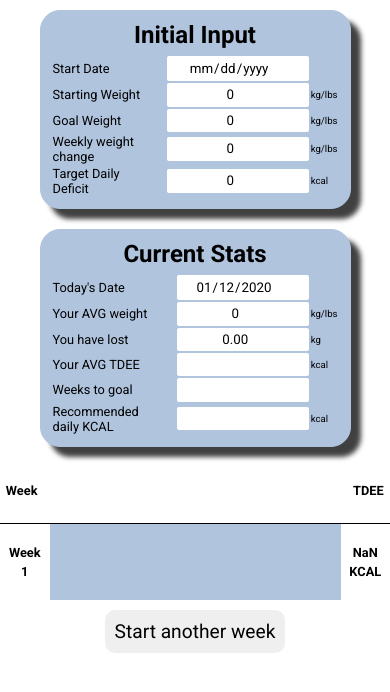
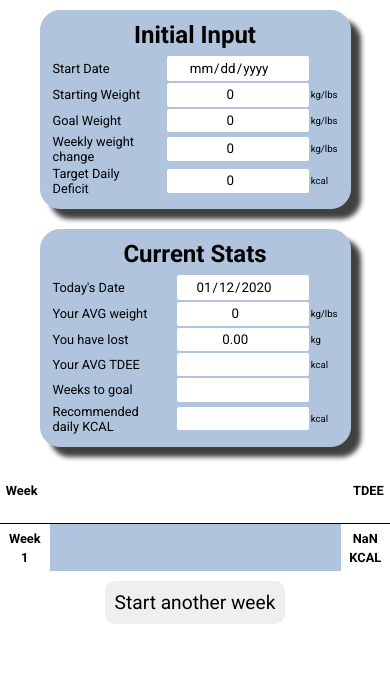
Before and after one commit to filipzakrocki/TDEE-reactivated, a React (Create React App) app: page / in a window 390 px wide. Both pictures are taken after a click on the button "Start another week". Shown: the top 692 px of the page. Built offline with nearby package versions, Linux system fonts and the light colour scheme.

Commit message:
DayCell.css update for mobile views

```diff
--- a/src/containers/Input/CurrentStats/CurrentStats.js
+++ b/src/containers/Input/CurrentStats/CurrentStats.js
@@ -51,9 +51,7 @@ const CurrentStats = props => {
     if (avgTdeeArray.length === 1) {
       return avgTdeeArray[0];
     }
-
     filteredArray = avgTdeeArray.filter(el => el);
-
     modifiedTdeeArray = filteredArray.slice(
       filteredArray.length - weeksForAvg,
       filteredArray.length
--- a/src/containers/Result/WeekRow/DayCell.js/DayCell.scss
+++ b/src/containers/Result/WeekRow/DayCell.js/DayCell.scss
@@ -18,3 +18,9 @@
   font-weight: 700;
   line-height: 1.5;
 }
+
+@include mobile-device {
+  .weekRow-entry input {
+    font-size: $default-font-mobile;
+  }
+}
```
